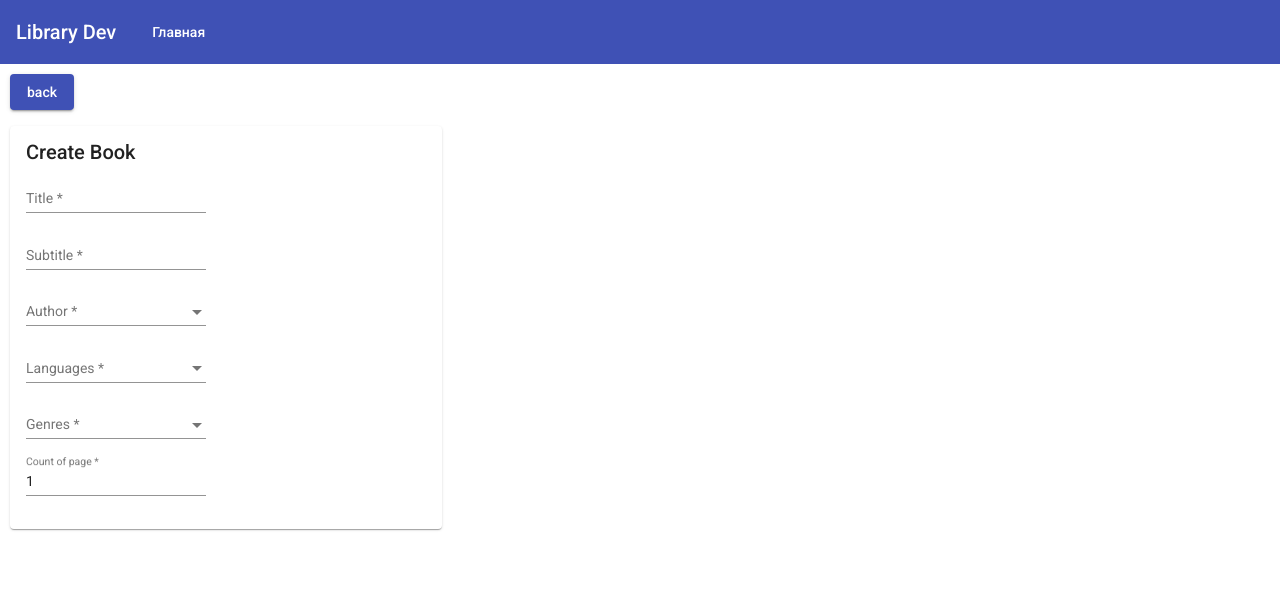
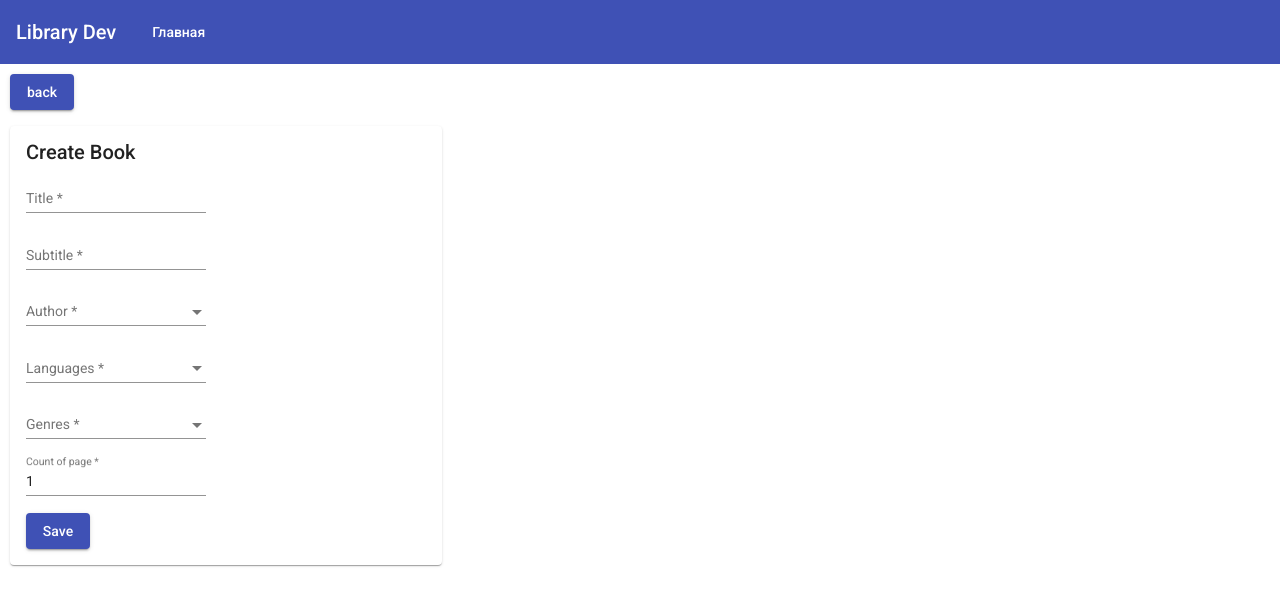
Before and after one commit to 14837-eng/Book-app, an Angular app: page /book/create in a window 1280 px wide. Shown: the top 606 px of the page. Built offline with nearby package versions, Linux system fonts and the light colour scheme.

Commit message:
feat(book-form): Add event onSave

```diff
--- a/src/app/shared/components/book-form/book-form.component.html
+++ b/src/app/shared/components/book-form/book-form.component.html
@@ -3,7 +3,11 @@
     <mat-card-title>Create Book</mat-card-title>
   </mat-card-header>
   <mat-card-content class="mat-card-content">
-    <form class="book-form" [formGroup]="formGroup">
+    <form
+      class="book-form"
+      [formGroup]="formGroup"
+      (ngSubmit)="onSubmit($event)"
+    >
       <div class="book-form-container">
         <mat-form-field>
           <mat-label>Title</mat-label>
@@ -67,6 +71,9 @@
           />
         </mat-form-field>
       </div>
+      <div class="book-form-container">
+        <button mat-raised-button type="submit" color="primary">Save</button>
+      </div>
     </form>
   </mat-card-content>
 </mat-card>
--- a/src/app/shared/components/book-form/book-form.component.ts
+++ b/src/app/shared/components/book-form/book-form.component.ts
@@ -1,8 +1,10 @@
 import {
   ChangeDetectionStrategy,
   Component,
+  EventEmitter,
   Input,
   OnInit,
+  Output,
 } from '@angular/core';
 import { FormBuilder, FormGroup, Validators } from '@angular/forms';
 import { IAuthor } from 'src/app/core/interfaces/author.interface';
@@ -14,6 +16,7 @@ import { AuthorsService } from 'src/app/core/services/authors.service';
 import { BooksService } from 'src/app/core/services/books.service';
 import { LanguagesService } from 'src/app/core/services/languages.service';
 import { GenresService } from 'src/app/core/services/genres.service';
+import { INVALID_ID } from 'src/app/core/consts/common.consts';
 
 @Component({
   selector: 'app-book-form',
@@ -23,6 +26,8 @@ import { GenresService } from 'src/app/core/services/genres.service';
 })
 export class BookFormComponent implements OnInit {
   @Input() book!: IBook;
+
+  @Output() onSave = new EventEmitter();
 
   formGroup!: FormGroup;
 
@@ -83,4 +88,19 @@ export class BookFormComponent implements OnInit {
   getAuthorByID(author_id: number) {
     return this.authorsService.getAuthorByID(author_id);
   }
+
+  checkFormErrors() {
+    if (this.formGroup.get('author')?.value.id === INVALID_ID) {
+      this.formGroup.get('author')?.setErrors({ incorrect: true });
+    }
+    if (this.formGroup.get('language')?.value.id === INVALID_ID) {
+      this.formGroup.get('language')?.setErrors({ incorrect: true });
+    }
+  }
+
+  onSubmit(event: any) {
+    this.checkFormErrors();
+    if (this.formGroup.invalid) return;
+    this.onSave.next(this.formGroup.value);
+  }
 }
```
